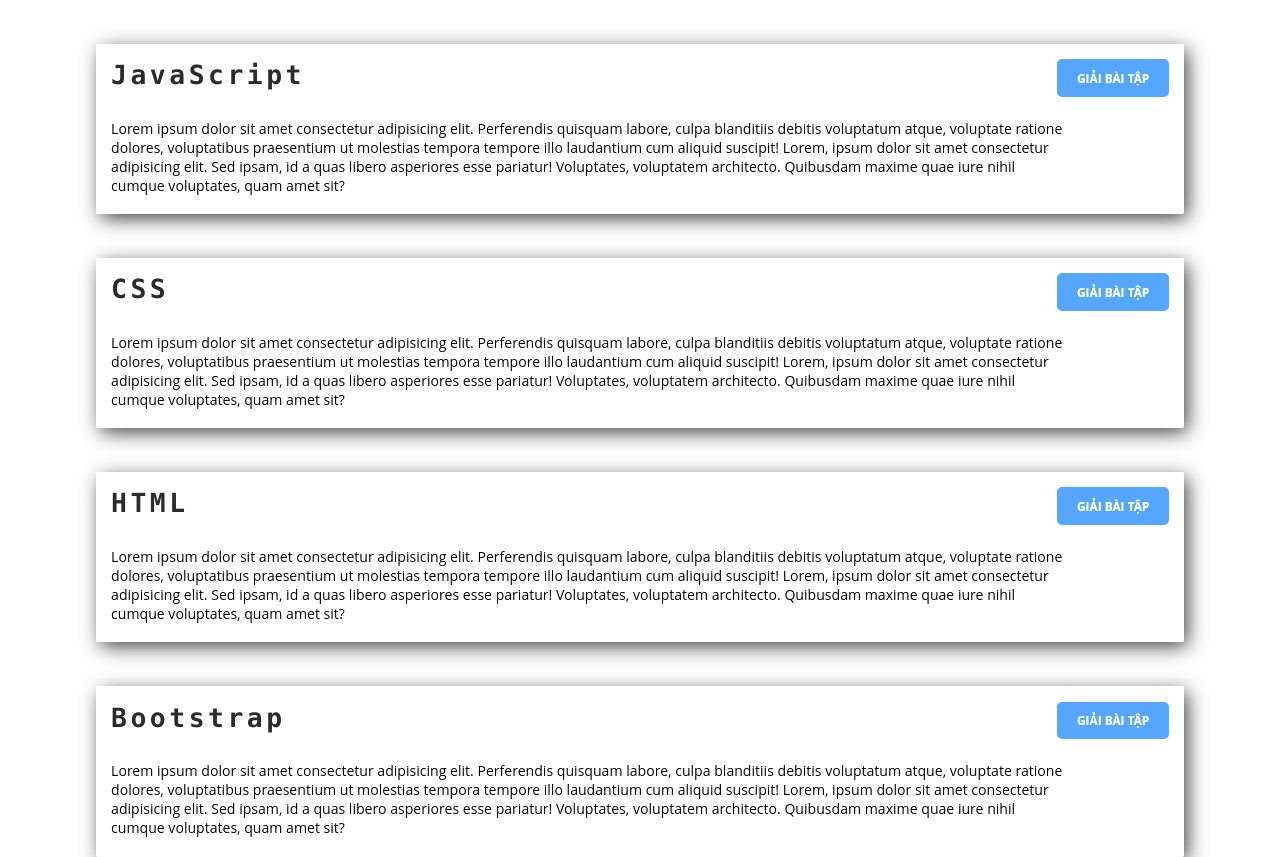
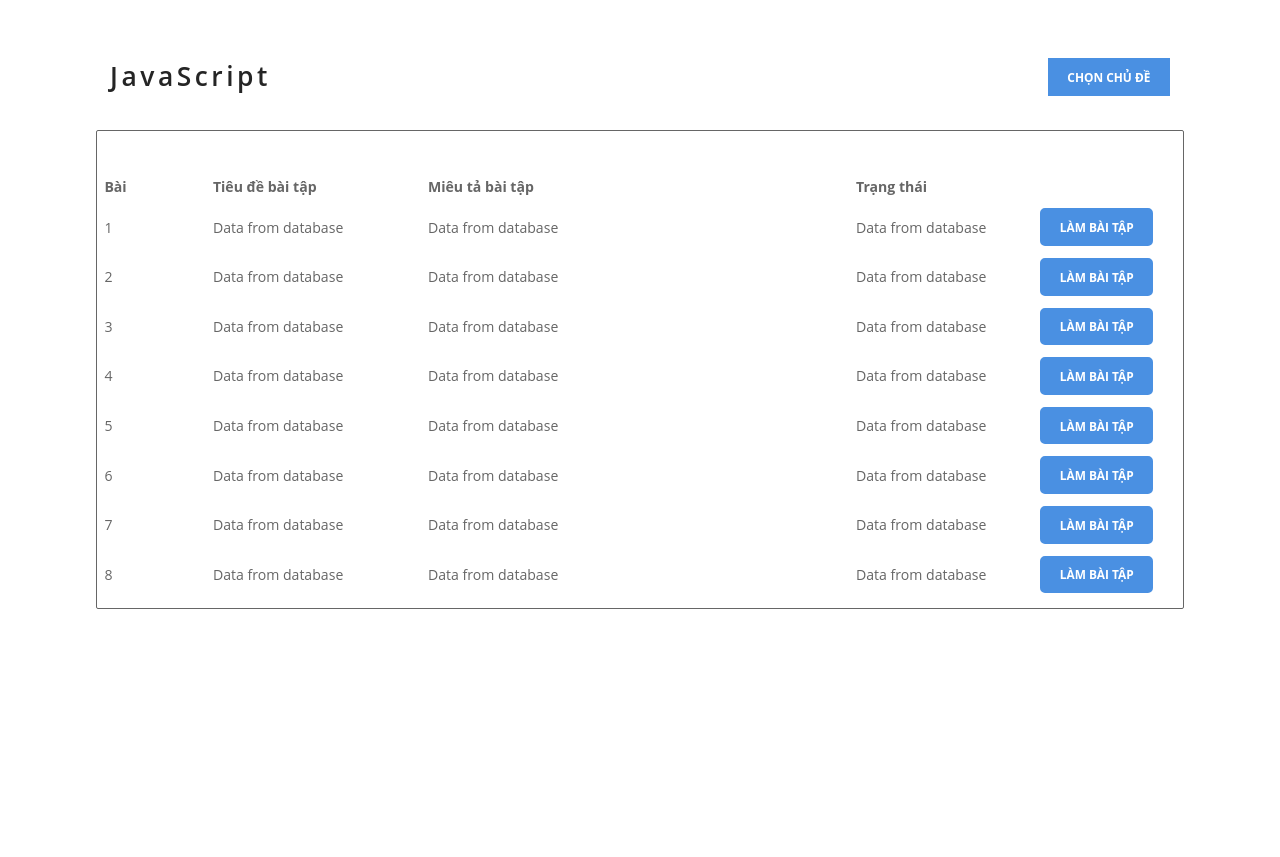
Before and after one commit to nmtoan251998/member-study-process, a website: page index.html in a window 1280 px wide. After the commit the page ends 800 px from the top, so only its background shows below. Drawn offline with Linux system fonts and the light colour scheme; files whose address does not match are found by name.

Commit message:
Complete inserting new row into table -> styling the form

```diff
--- a/assets/sass/main.scss
+++ b/assets/sass/main.scss
@@ -9,13 +9,13 @@
 
 @import 'components/button';
 
-@import 'components/ex-box';
+// @import 'components/ex-box';
 
-// @import 'components/ex-table';
+@import 'components/ex-table';
+@import 'components/dropdown';
 
 // @import 'components/card';
-// @import 'components/dropdown';
 
-@import 'pages/giai-bai-tap';
-// @import 'pages/giai-bai-tap-clicked';
+// @import 'pages/giai-bai-tap';
+@import 'pages/giai-bai-tap-clicked';
 // @import 'pages/about-us';
--- a/assets/scripts/giai-bai-tap-clicked.js
+++ b/assets/scripts/giai-bai-tap-clicked.js
@@ -22,19 +22,15 @@
 
                 Solution: Find row index then insert
                 Step 1: Successfully getting tr index using el.rowIndex (ondone)
-                Step 2: Inserting (onwork)
+                Step 2: Inserting (onwork) -> (ondone)
+                Step 3: Styling the form (onwork)
             */
 
-            let recentTr = el.parentElement.parentElement
-            let addedTr = document.createElement("tr")
-            let td = document.createElement("td")
-            let form = document.createElement("form")
-            let input = document.createElement("input")
-            let button = document.createElement("button")
+            let recentTr = el.parentElement.parentElement.rowIndex
 
-            const codingTable = document.querySelector('.coding__table')
-
-            // console.log(recentTr.rowIndex)
+            let form = document.createElement("form"),
+                input = document.createElement("input"),
+                button = document.createElement("button")
 
             // set attributes for elements
             let formAtt = {
@@ -65,11 +61,12 @@
             form.appendChild(input)
             form.appendChild(button)
 
-            td.appendChild(form)
-            addedTr.appendChild(td)
-            // addedTr = addedTr + ""
-            // recentTr.insertAdjacentHTML("afterend", addedTr)
-            addedTr = codingTable.insertRow(0).insertCell(1)
+            const codingTable = document.querySelector('.coding__table')
+            let newRow = codingTable.insertRow(recentTr+1)
+            let newCell = newRow.insertCell(0)
+
+            newCell.setAttribute("colspan", 3)
+            newCell.appendChild(form)
         })
     })
 
--- a/index.html
+++ b/index.html
@@ -1,53 +1,114 @@
 <!DOCTYPE html>
-<html lang="vi">
+<html lang="en">
 <head>
     <meta charset="UTF-8">
     <meta name="viewport" content="width=device-width, initial-scale=1.0">
     <meta http-equiv="X-UA-Compatible" content="ie=edge">
-    <link rel="stylesheet" href="/assets/css/giaiBaiTap.css" type="text/css">
+    <link rel="stylesheet" href="/assets/css/giaiBaiTapClicked.css" type="text/css">
     <title>Giải Bài Tập</title>
 </head>
 <body>
+    <div class="coding clearfix">
+        <h2 class="coding__heading heading-2 heading-2--dark">JavaScript</h2>
+        <div class="dropdown coding__list">
+            <a href="#" class="coding__list-btn btn btn--link btn--primary" id="topic-btn">Chọn chủ đề</a>
+            <ul class="dropdown__menu">
+                <li class="dropdown__list">
+                    <a href="#" class="dropdown__item btn--link btn--primary">Vòng lặp</a>
+                </li>
+                <li class="dropdown__list">
+                    <a href="#" class="dropdown__item btn--link btn--primary">Biến</a>
+                </li>
+                <li class="dropdown__list">
+                    <a href="#" class="dropdown__item btn--link btn--primary">Kiểu dữ liệu</a>
+                </li>
+            </ul>
+        </div>
+    </div>
+    <div class="coding__ex-list u-mt-s">
+        <table class="coding__table">
+            <tr class="coding__table-row">
+                <th class="coding__table-head">Bài</th>
+                <th class="coding__table-head">Tiêu đề bài tập</th>
+                <th class="coding__table-head">Miêu tả bài tập</th>
+                <th class="coding__table-head">Trạng thái</th>
+                <th class="coding__table-head">&nbsp</th>
+            </tr>
+            <tr>
+                <td class="coding__table-data coding__table-counter-cell"></td>
+                <td class="coding__table-data">Data from database</td>
+                <td class="coding__table-data">Data from database</td>
+                <td class="coding__table-data">Data from database</td>
+                <td class="coding__table-data u-center-text">
+                    <a href="#" target="_blank" class="btn btn--link btn--primary btn-submit">Làm bài tập</a>
+                </td>
+            </tr>
+            <tr>
+                <td class="coding__table-data coding__table-counter-cell"></td>
+                <td class="coding__table-data">Data from database</td>
+                <td class="coding__table-data">Data from database</td>
+                <td class="coding__table-data">Data from database</td>
+                <td class="coding__table-data u-center-text">
+                    <a href="#" target="_blank" class="btn btn--link btn--primary btn-submit">Làm bài tập</a>
+                </td>
+            </tr>
+            <tr>
+                <td class="coding__table-data coding__table-counter-cell"></td>
+                <td class="coding__table-data">Data from database</td>
+                <td class="coding__table-data">Data from database</td>
+                <td class="coding__table-data">Data from database</td>
+                <td class="coding__table-data u-center-text">
+                    <a href="#" target="_blank" class="btn btn--link btn--primary btn-submit">Làm bài tập</a>
+                </td>
+            </tr>
+            <tr>
+                <td class="coding__table-data coding__table-counter-cell"></td>
+                <td class="coding__table-data">Data from database</td>
+                <td class="coding__table-data">Data from database</td>
+                <td class="coding__table-data">Data from database</td>
+                <td class="coding__table-data u-center-text">
+                    <a href="#" target="_blank" class="btn btn--link btn--primary btn-submit">Làm bài tập</a>
+                </td>
+            </tr>
+            <tr>
+                <td class="coding__table-data coding__table-counter-cell"></td>
+                <td class="coding__table-data">Data from database</td>
+                <td class="coding__table-data">Data from database</td>
+                <td class="coding__table-data">Data from database</td>
+                <td class="coding__table-data u-center-text">
+                    <a href="#" target="_blank" class="btn btn--link btn--primary btn-submit">Làm bài tập</a>
+                </td>
+            </tr>
+            <tr>
+                <td class="coding__table-data coding__table-counter-cell"></td>
+                <td class="coding__table-data">Data from database</td>
+                <td class="coding__table-data">Data from database</td>
+                <td class="coding__table-data">Data from database</td>
+                <td class="coding__table-data u-center-text">
+                    <a href="#" target="_blank" class="btn btn--link btn--primary btn-submit">Làm bài tập</a>
+                </td>
+            </tr>
+            <tr>
+                <td class="coding__table-data coding__table-counter-cell"></td>
+                <td class="coding__table-data">Data from database</td>
+                <td class="coding__table-data">Data from database</td>
+                <td class="coding__table-data">Data from database</td>
+                <td class="coding__table-data u-center-text">
+                    <a href="#" target="_blank" class="btn btn--link btn--primary btn-submit">Làm bài tập</a>
+                </td>
+            </tr>
+            <tr>
+                <td class="coding__table-data coding__table-counter-cell"></td>
+                <td class="coding__table-data">Data from database</td>
+                <td class="coding__table-data">Data from database</td>
+                <td class="coding__table-data">Data from database</td>
+                <td class="coding__table-data u-center-text">
+                    <a href="#" target="_blank" class="btn btn--link btn--primary btn-submit">Làm bài tập</a>
+                </td>
+            </tr>
+        </table>
+    </div>
 
-    <section class="course box">
-        <div class="clearfix u-mb-s course__header">
-            <h2 class="course__heading heading-2 heading-2--dark">JavaScript</h2>
-            <a href="#" target="_blank" class="course__btn btn btn--link btn--primary">Giải Bài Tập</a>
-        </div>
-        <div class="course__intro">
-            <p class="course__intro-text">Lorem ipsum dolor sit amet consectetur adipisicing elit. Perferendis quisquam labore, culpa blanditiis debitis voluptatum atque, voluptate ratione dolores, voluptatibus praesentium ut molestias tempora tempore illo laudantium cum aliquid suscipit! Lorem, ipsum dolor sit amet consectetur adipisicing elit. Sed ipsam, id a quas libero asperiores esse pariatur! Voluptates, voluptatem architecto. Quibusdam maxime quae iure nihil cumque voluptates, quam amet sit?</p>
-        </div>
-    </section>
-
-    <section class="course box">
-        <div class="clearfix u-mb-s course__header">
-            <h2 class="course__heading heading-2 heading-2--dark">CSS</h2>
-            <a href="#" target="_blank" class="course__btn btn btn--link btn--primary">Giải Bài Tập</a>
-        </div>
-        <div class="course__intro">
-            <p class="course__intro-text">Lorem ipsum dolor sit amet consectetur adipisicing elit. Perferendis quisquam labore, culpa blanditiis debitis voluptatum atque, voluptate ratione dolores, voluptatibus praesentium ut molestias tempora tempore illo laudantium cum aliquid suscipit! Lorem, ipsum dolor sit amet consectetur adipisicing elit. Sed ipsam, id a quas libero asperiores esse pariatur! Voluptates, voluptatem architecto. Quibusdam maxime quae iure nihil cumque voluptates, quam amet sit?</p>
-        </div>
-    </section>
-
-    <section class="course box">
-        <div class="clearfix u-mb-s course__header">
-            <h2 class="course__heading heading-2 heading-2--dark">HTML</h2>
-            <a href="#" target="_blank" class="course__btn btn btn--link btn--primary">Giải Bài Tập</a>
-        </div>
-        <div class="course__intro">
-            <p class="course__intro-text">Lorem ipsum dolor sit amet consectetur adipisicing elit. Perferendis quisquam labore, culpa blanditiis debitis voluptatum atque, voluptate ratione dolores, voluptatibus praesentium ut molestias tempora tempore illo laudantium cum aliquid suscipit! Lorem, ipsum dolor sit amet consectetur adipisicing elit. Sed ipsam, id a quas libero asperiores esse pariatur! Voluptates, voluptatem architecto. Quibusdam maxime quae iure nihil cumque voluptates, quam amet sit?</p>
-        </div>
-    </section>
-
-    <section class="course box">
-        <div class="clearfix u-mb-s course__header">
-            <h2 class="course__heading heading-2 heading-2--dark">Bootstrap</h2>
-            <a href="#" target="_blank" class="course__btn btn btn--link btn--primary">Giải Bài Tập</a>
-        </div>
-        <div class="course__intro">
-            <p class="course__intro-text">Lorem ipsum dolor sit amet consectetur adipisicing elit. Perferendis quisquam labore, culpa blanditiis debitis voluptatum atque, voluptate ratione dolores, voluptatibus praesentium ut molestias tempora tempore illo laudantium cum aliquid suscipit! Lorem, ipsum dolor sit amet consectetur adipisicing elit. Sed ipsam, id a quas libero asperiores esse pariatur! Voluptates, voluptatem architecto. Quibusdam maxime quae iure nihil cumque voluptates, quam amet sit?</p>
-        </div>
-    </section>
-
+    <script src="/assets//scripts/giai-bai-tap-clicked.js"></script>
 </body>
 </html>
--- a/package.json
+++ b/package.json
@@ -4,7 +4,7 @@
   "main": "index.js",
   "scripts": {
     "devserver": "live-server",
-    "compile-sass": "sass assets/sass/main.scss assets/css/giaiBaiTap.css"
+    "compile-sass": "sass assets/sass/main.scss assets/css/giaiBaiTapClicked.css"
   },
   "author": "Noat",
   "license": "ISC",
```
Also changed, not shown: assets/css/giaiBaiTapClicked.css, 1 other file.
